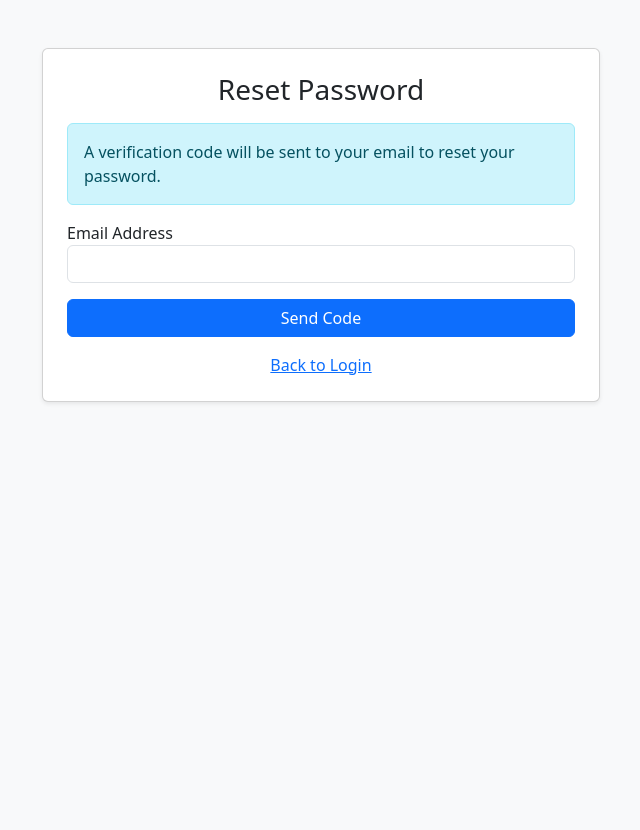
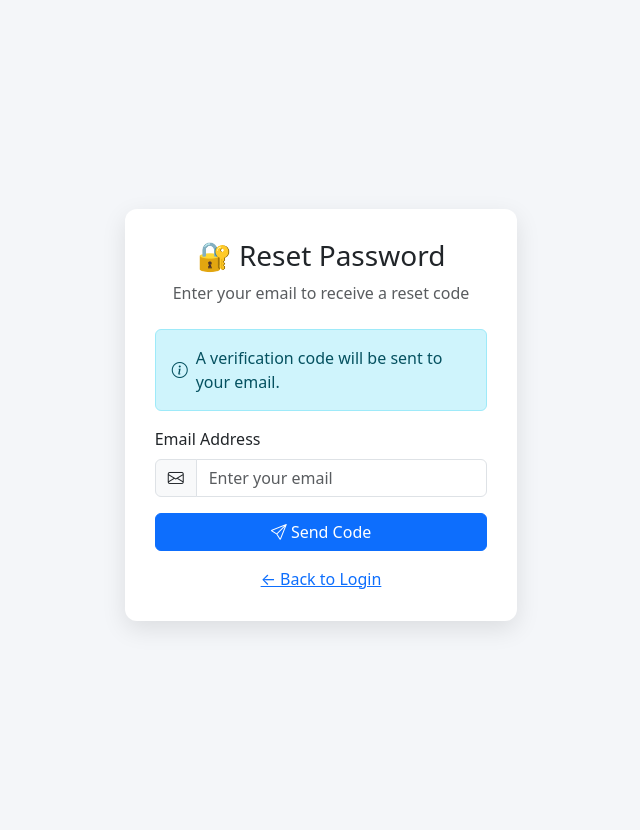
Before and after one commit to DevOwen254/atomic_hostels, a Flask app: page /reset_password in a window 1280 px wide. Shown: the whole page, without its empty margins (319-959 px from the left). Before the commit the page ends 403 px from the top, so only its background shows below. Run offline with Flask 3, Linux system fonts and the light colour scheme.

Commit message:
Update reset_password.html

```diff
--- a/templates/reset_password.html
+++ b/templates/reset_password.html
@@ -2,47 +2,89 @@
 <html lang="en">
 <head>
 <meta charset="UTF-8">
+<meta name="viewport" content="width=device-width, initial-scale=1.0">
+
 <title>Reset Password</title>
 
 <link href="https://cdn.jsdelivr.net/npm/bootstrap@5.3.0/dist/css/bootstrap.min.css" rel="stylesheet">
+<link href="https://cdn.jsdelivr.net/npm/bootstrap-icons/font/bootstrap-icons.css" rel="stylesheet">
+
+<style>
+body {
+    background: #f4f6f9;
+    min-height: 100vh;
+    display: flex;
+    align-items: center;
+    justify-content: center;
+    padding: 15px;
+}
+
+/* CARD */
+.reset-card {
+    width: 100%;
+    max-width: 420px;
+    padding: 30px;
+    border-radius: 12px;
+    background: white;
+    box-shadow: 0 8px 25px rgba(0,0,0,0.1);
+}
+
+/* SMALL DEVICES */
+@media (max-width: 576px) {
+    .reset-card {
+        padding: 20px;
+    }
+
+    h3 {
+        font-size: 1.4rem;
+    }
+}
+</style>
 </head>
 
-<body class="bg-light">
+<body>
 
-<div class="container mt-5">
+<div class="container-fluid">
+    <div class="row justify-content-center align-items-center" style="min-height: 100vh;">
+        <div class="col-12 col-sm-10 col-md-6 col-lg-4">
 
-    <div class="col-md-6 mx-auto">
+            <div class="reset-card">
 
-        <div class="card p-4 shadow-sm">
-
-            <h3 class="text-center mb-3">Reset Password</h3>
+                <h3 class="text-center mb-2">🔐 Reset Password</h3>
+                <p class="text-center text-muted mb-4">Enter your email to receive a reset code</p>
 
                 <!-- INFO MESSAGE -->
-            <div class="alert alert-info">
-                A verification code will be sent to your email to reset your password.
+                <div class="alert alert-info d-flex align-items-center">
+                    <i class="bi bi-info-circle me-2"></i>
+                    A verification code will be sent to your email.
                 </div>
 
                 <form method="POST">
 
                     <div class="mb-3">
-                    <label>Email Address</label>
-                    <input type="email" name="email" class="form-control" required>
+                        <label class="form-label">Email Address</label>
+                        <div class="input-group">
+                            <span class="input-group-text">
+                                <i class="bi bi-envelope"></i>
+                            </span>
+                            <input type="email" name="email" class="form-control" placeholder="Enter your email" required>
+                        </div>
                     </div>
 
                     <button class="btn btn-primary w-100">
-                    Send Code
+                        <i class="bi bi-send"></i> Send Code
                     </button>
 
                 </form>
 
                 <div class="mt-3 text-center">
-                <a href="/resident_login">Back to Login</a>
+                    <a href="/resident_login">← Back to Login</a>
                 </div>
 
             </div>
 
         </div>
-
+    </div>
 </div>
 
 </body>
```
Lines whose indentation alone changed are shown as unchanged.
